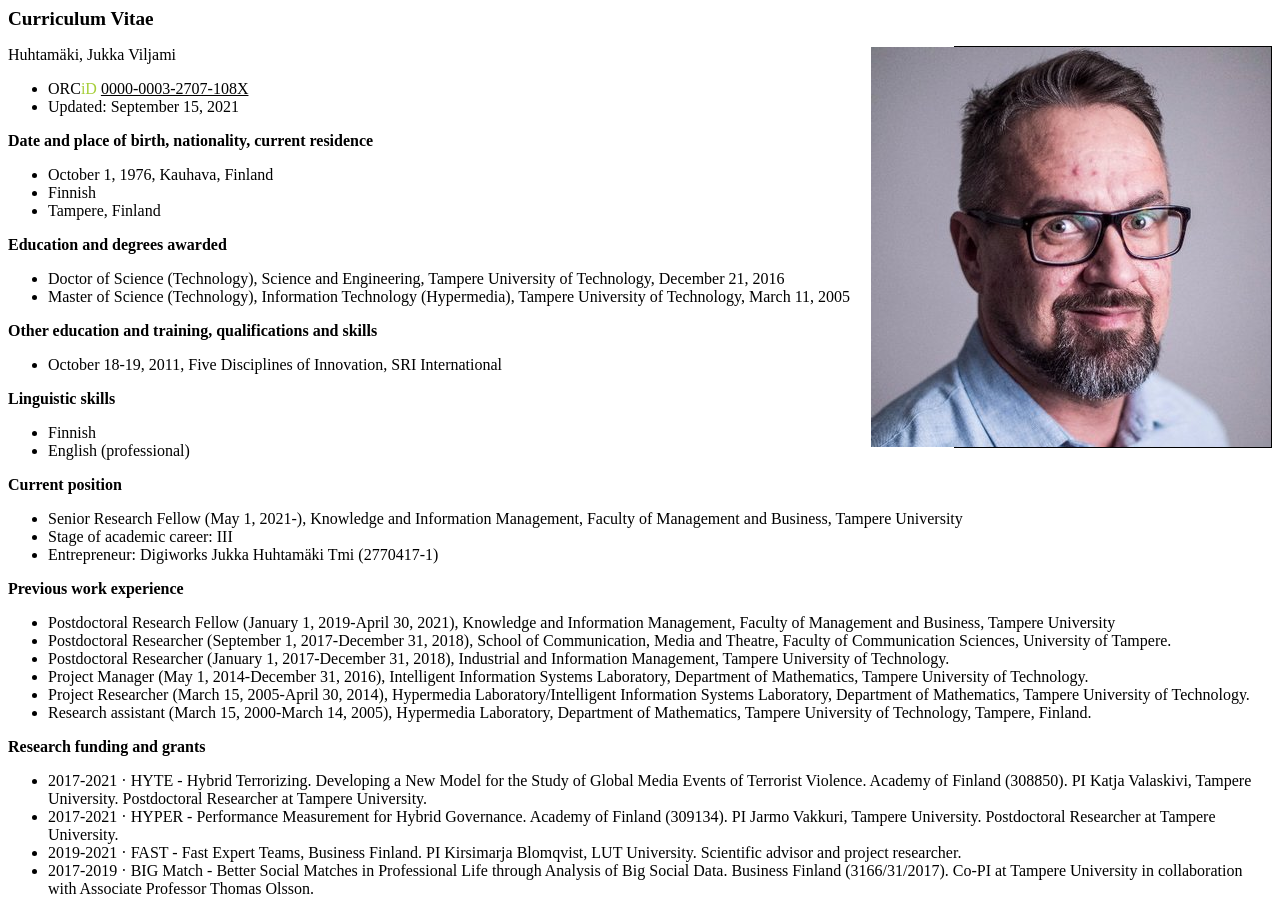
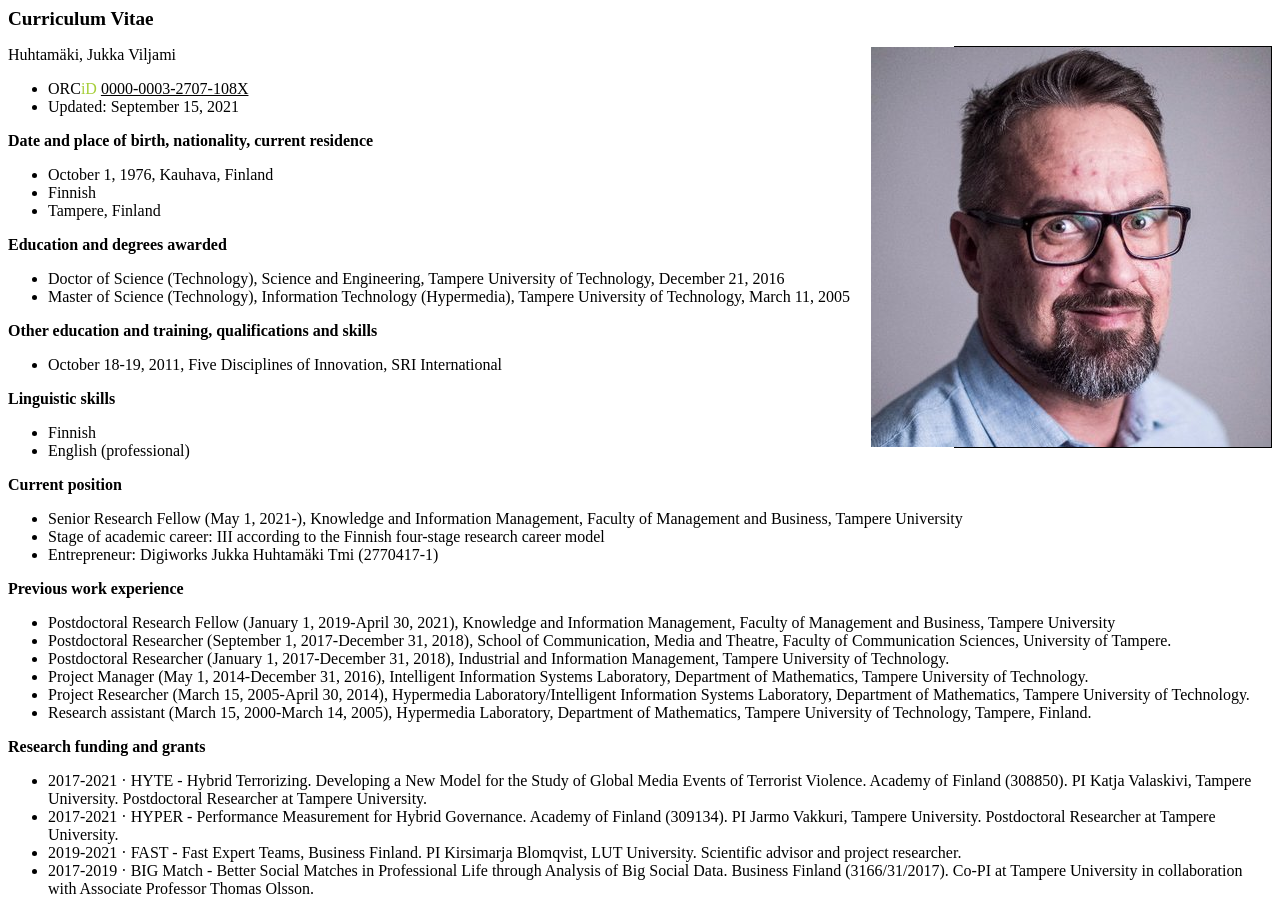
Before and after one commit to jukkahuhtamaki/jukkahuhtamaki.github.io, a Jekyll site: the page built from portfolio/cv.md, in a window 1280 px wide and 900 px high. Built offline with Jekyll 4.4.1, drawn with Linux system fonts in a browser that asks for light colours; our own code applies the rules of GitHub Pages for plain Markdown files.

Commit message:
Resume update

```diff
--- a/portfolio/cv.md
+++ b/portfolio/cv.md
@@ -78,7 +78,7 @@ other skills -->
 **Current position**
 
 * Senior Research Fellow (May 1, 2021-), Knowledge and Information Management, Faculty of Management and Business, Tampere University
-* Stage of academic career: III
+* Stage of academic career: III according to the Finnish four-stage research career model
 * Entrepreneur: Digiworks Jukka Huhtamäki Tmi (2770417-1)
 <!-- https://tietopalvelu.ytj.fi/yritystiedot.aspx?yavain=2632417&tarkiste=DA9769530B0B837779FF656156191C04D5DE41F1 -->
 
```
